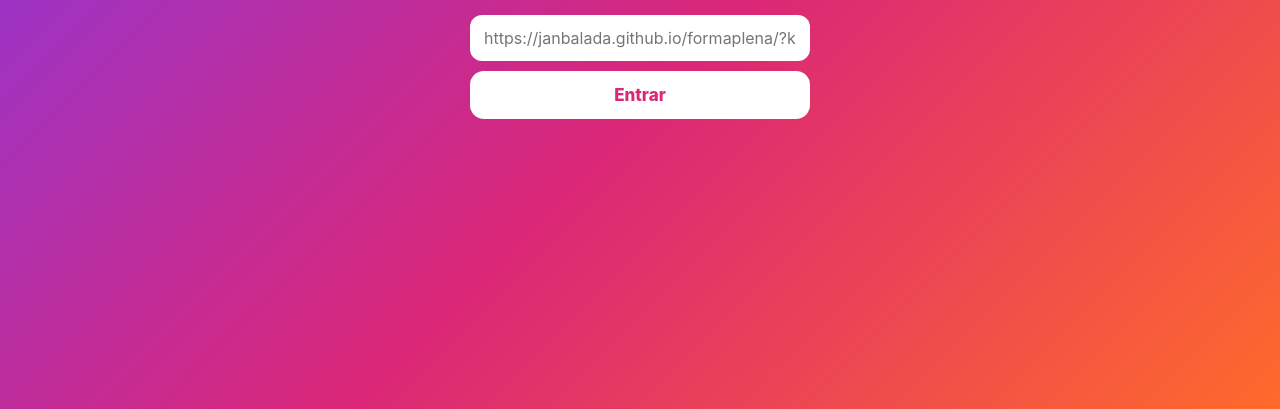
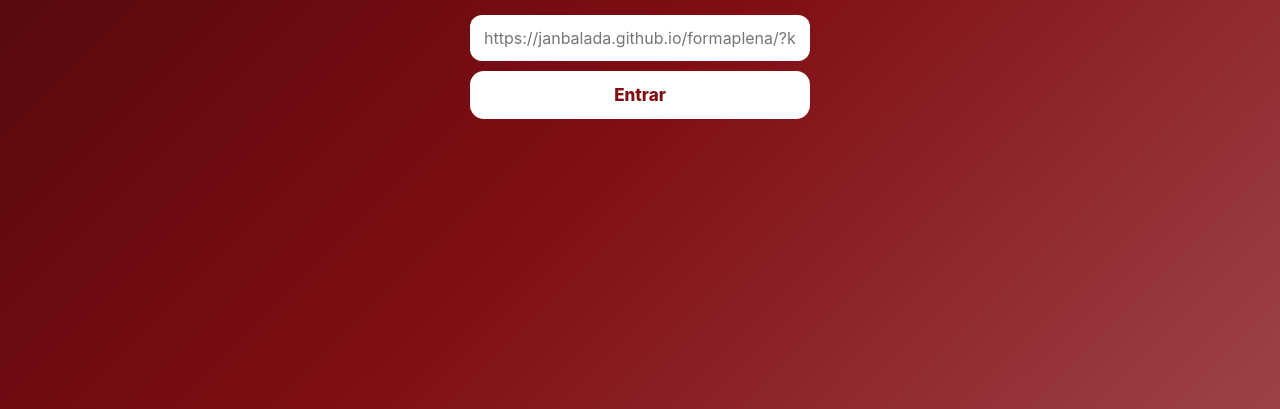
Before and after one commit to janbalada/formaplena, a plain HTML site: page index.html in a window 1280 px wide. Shown: the part 391-800 px from the top of the page. Drawn offline with Linux system fonts and the light colour scheme.

Commit message:
App y panel: colores de la paleta crimson (#800E13) en la pantalla de carga y el icono de la barra
Co-Authored-By: Claude Opus 5.5 <noreply@anthropic.com>
Claude-Session: https://claude.ai/code/session_013r58PrdjS6tXg9jSdib75R

```diff
--- a/index.html
+++ b/index.html
@@ -3,7 +3,7 @@
 <head>
 <meta charset="utf-8">
 <meta name="viewport" content="width=device-width, initial-scale=1, viewport-fit=cover">
-<meta name="theme-color" content="#7C3AED">
+<meta name="theme-color" content="#800E13">
 <meta name="robots" content="noindex, nofollow">
 <meta name="referrer" content="no-referrer">
 <title>Forma Plena · Mis entrenos</title>
@@ -18,7 +18,7 @@
   html, body { margin: 0; height: 100%; }
   body {
     display: flex; align-items: center; justify-content: center; text-align: center;
-    background: linear-gradient(135deg, #7C3AED, #DB2777 55%, #FF6A2A); color: #fff;
+    background: linear-gradient(135deg, #43070A, #800E13 55%, #9C4347); color: #fff;
     font-family: -apple-system, "Segoe UI", Roboto, Arial, sans-serif; padding: 0 24px;
   }
   .marca { font-size: 13px; font-weight: 700; letter-spacing: .08em; opacity: .9; text-transform: uppercase; }
@@ -30,7 +30,7 @@
   .pegar { margin-top: 18px; display: grid; gap: 10px; max-width: 340px; margin-inline: auto; }
   .pegar input { font: inherit; font-size: 16px; padding: 13px 14px; border-radius: 12px; border: 0; color: #17122B; }
   .pegar button { margin-top: 0; }
-  button { margin-top: 20px; background: #fff; color: #DB2777; border: 0; border-radius: 14px;
+  button { margin-top: 20px; background: #fff; color: #800E13; border: 0; border-radius: 14px;
     font: inherit; font-weight: 800; font-size: 17px; padding: 14px 26px; }
 </style>
 </head>
```
Also changed, not shown: coach/index.html (+3 -3 lines), coach/manifest.webmanifest, manifest.webmanifest.
